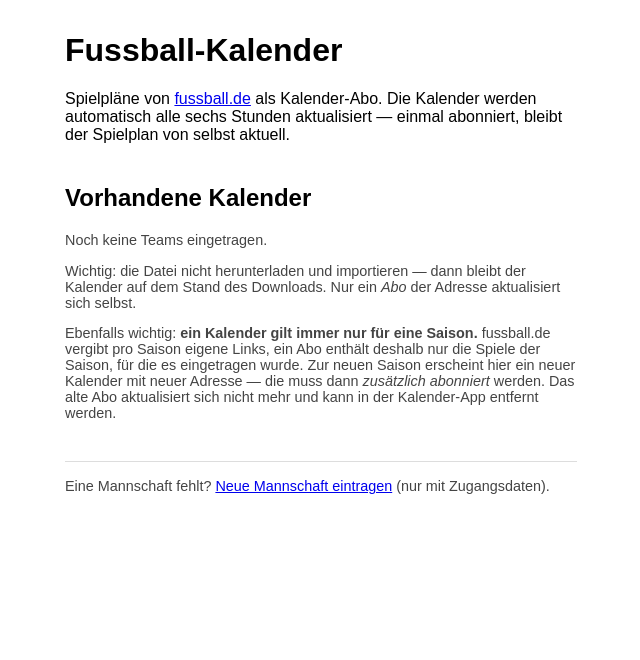
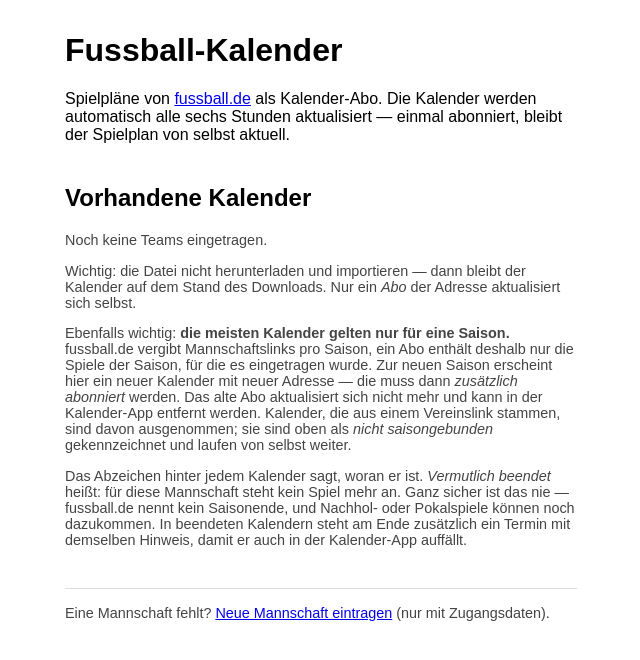
Before and after one commit to JanuszKornath/fussballcal, a PHP site: page / in a window 1280 px wide. Shown: the top 660 px of the page, without its empty margins (319-959 px from the left). Run offline with PHP 8.4, Linux system fonts and the light colour scheme.

Commit message:
Saisonende erkennen, statt es mit einem Defekt zu verwechseln
Mit Gewissheit lässt sich das Saisonende nicht bestimmen: fussball.de
liefert nur einen Spielplan für ein angefragtes Datumsfenster — kein
Saisonende, keine Spieltagszahl, keine Tabelle (fussball2csv.awk:104).
Das einzige Signal ist die Abwesenheit von Spielen, und die ist nicht
endgültig, weil Nachhol-, Relegations- und Pokalspiele folgen können.

Bisher sah das Tool dieses Signal nicht einmal. Das rollierende Fenster
(-2/+12 Monate) ließ die Ausgabe zwei Monate nach dem letzten Spiel leer
werden, und validiere_ics() behandelte "0 VEVENT" wie "OCR kaputt": Datei
verworfen, Kalender eingefroren, alle sechs Stunden dieselbe generische
FEHLER-Zeile. Saisonende und Toolchain-Defekt waren derselbe Zustand.

- saison.sh (neu): Saisonfenster aus der URL, Statusermittlung,
  Hinweis-Termin. Von update_all.sh und selftest.sh gemeinsam genutzt,
  damit die Klassifikation ohne fussball.de testbar ist.
- Fenster je Zeile aus der Saison der URL statt global rollierend.
  Bewusst großzügig über die nominelle Spielzeit hinaus: die
  Spielordnungen erlauben Ansetzungen über den 30.6. hinaus, und der BFV
  hat die Saison 2019/20 bis zum 30.6.2021 gestreckt. Zu weit kostet
  nichts, zu eng schneidet stillschweigend ab. Klebt das letzte Spiel am
  Fensterrand, warnt das Log.
- Fünf Zustände statt gültig/ungültig. Kein Zustand behauptet "Saison
  vorbei" — SAISONENDE_VERMUTLICH ist eine Heuristik und dreht auf
  LAUFEND zurück, sobald wieder ein Spiel ansteht.
- Eine terminlose Ausgabe wird nie veröffentlicht: die bestehende Datei
  ist das Archiv der Saison.
- <slug>.state neben der ICS, Abzeichen pro Kalender auf der Startseite,
  nginx liefert die Statusdateien nicht aus.
- Hinweis-Termin am Kalenderende bei vermutetem Saisonende — der einzige
  Kanal, der bestehende Abos erreicht. Verschwindet von selbst, wenn
  doch noch Spiele kommen.
- Korrektur: /verein/-Links sind gar nicht saisongebunden. Die pauschale
  Aussage "ein Kalender gilt nur für eine Saison" galt nur für
  mannschaft- und staffel-Links.

Co-Authored-By: Claude Opus 5 <noreply@anthropic.com>
Claude-Session: https://claude.ai/code/session_01F53ufc5n5JdmcqWe7D51Zm

```diff
--- a/web/common.php
+++ b/web/common.php
@@ -23,11 +23,93 @@ define('ICS_DIR',     $deployed['ics_dir']     ?? '/var/www/fussballcal/ics');
 const MAX_TEAMS = 200; // simple Obergrenze gegen Missbrauch
 
 /**
+ * Liest die Statusdatei, die update_all.sh neben die ICS legt.
+ *
+ * Format ist bewusst flach ("schlüssel=wert", #-Kommentare) — das Projekt
+ * kommt ohne Datenbank aus. Fehlt die Datei, war noch kein Update-Lauf da;
+ * dann gibt es hier ein leeres Array und die Seite zeigt keinen Saisonstatus.
+ *
+ * @return array<string, string>
+ */
+function readTeamState(string $slug): array
+{
+    if (preg_match('/^[a-z0-9_-]+$/', $slug) !== 1) {
+        return [];
+    }
+
+    $path = ICS_DIR . '/' . $slug . '.state';
+    if (!is_readable($path)) {
+        return [];
+    }
+
+    $lines = file($path, FILE_IGNORE_NEW_LINES | FILE_SKIP_EMPTY_LINES);
+    if ($lines === false) {
+        return [];
+    }
+
+    $state = [];
+    foreach ($lines as $line) {
+        if ($line === '' || str_starts_with($line, '#') || !str_contains($line, '=')) {
+            continue;
+        }
+        [$key, $value] = explode('=', $line, 2);
+        $state[trim($key)] = trim($value);
+    }
+
+    return $state;
+}
+
+/**
+ * Beschreibt den Saisonstatus eines Kalenders für die Anzeige.
+ *
+ * Bewusst zurückhaltend formuliert: "vermutlich beendet" ist eine Heuristik.
+ * fussball.de nennt kein Saisonende — das einzige Signal ist, dass keine
+ * Spiele mehr anstehen, und Nachhol- oder Pokalspiele können das zurückdrehen.
+ *
+ * @param array<string, string> $state
+ * @return array{0: string, 1: string, 2: string}|null [CSS-Klasse, Kurztext, Erklärung]
+ */
+function seasonBadge(array $state): ?array
+{
+    $saison = $state['saison'] ?? '';
+    $status = $state['status'] ?? '';
+
+    // Ohne Saison in der URL ist der Eintrag ein Vereinslink. Der ist gar nicht
+    // saisongebunden — die Abfrage an fussball.de enthält dann weder Saison noch
+    // team-id, der Kalender wandert also von selbst in die neue Saison. Für den
+    // wäre "Saison 25/26" schlicht falsch.
+    if ($saison === '' || strlen($saison) !== 4) {
+        return $status === 'LAUFEND'
+            ? ['laeuft', 'nicht saisongebunden',
+               'Ein Vereinslink umfasst alle Mannschaften und läuft mit der neuen '
+               . 'Saison von selbst weiter — dieses Abo muss nicht gewechselt werden.']
+            : null;
+    }
+
+    $label = 'Saison ' . substr($saison, 0, 2) . '/' . substr($saison, 2, 2);
+
+    return match ($status) {
+        'LAUFEND' => ['laeuft', $label, 'Es stehen noch Spiele an.'],
+        'SAISONENDE_VERMUTLICH' => ['endet', $label . ' – vermutlich beendet',
+            'Für diese Mannschaft steht kein Spiel mehr an. Zur neuen Saison wird '
+            . 'ein neuer Kalender hier erscheinen, der zusätzlich abonniert werden muss. '
+            . 'Kommen doch noch Nachhol- oder Pokalspiele, läuft dieser Kalender weiter.'],
+        'KEINE_SPIELE_MEHR_ERWARTET' => ['beendet', $label . ' – beendet',
+            'Das Saisonfenster ist abgelaufen, es sind keine weiteren Spiele zu '
+            . 'erwarten. Der Kalender bleibt als Archiv stehen.'],
+        'VORSAISON' => ['wartet', $label . ' – noch keine Spiele',
+            'Der Spielplan ist auf fussball.de noch nicht veröffentlicht.'],
+        default => null,
+    };
+}
+
+/**
  * Liest teams.txt nach der gleichen Konvention wie update_all.sh
  * (Format "slug;url", Leerzeilen und #-Kommentare werden übersprungen) und
  * reichert jeden Eintrag mit dem Status der zugehörigen ICS-Datei an.
  *
- * @return list<array{slug: string, url: string, exists: bool, mtime: ?int}>
+ * @return list<array{slug: string, url: string, exists: bool, mtime: ?int,
+ *                    state: array<string, string>}>
  */
 function readTeams(): array
 {
@@ -65,6 +147,7 @@ function readTeams(): array
             'url'    => $url,
             'exists' => $exists,
             'mtime'  => $exists ? (filemtime($icsPath) ?: null) : null,
+            'state'  => readTeamState($slug),
         ];
     }
 
@@ -176,6 +259,15 @@ function deleteTeam(string $slug): array
     $icsThere = is_file($icsPath);
     $icsGone  = !$icsThere || @unlink($icsPath);
 
+    // Die Statusdatei gehört zum Kalender und hat ohne ihn keinen Sinn. Ein
+    // Fehlschlag ist hier kein Grund zur Warnung: sie wird nie ausgeliefert,
+    // und der nächste Update-Lauf legt sie ohnehin nicht wieder an, wenn die
+    // Zeile aus teams.txt verschwunden ist.
+    $statePath = ICS_DIR . '/' . $slug . '.state';
+    if (is_file($statePath)) {
+        @unlink($statePath);
+    }
+
     if (!$removed && !$icsThere) {
         return [false, "Kalender '$slug' war nicht (mehr) eingetragen."];
     }
@@ -266,6 +358,12 @@ function pageStyles(): string
         ul.calendars li { border-top: 1px solid #ddd; padding: 0.75rem 0; }
         .slug { font-weight: bold; }
         .status { color: #666; font-size: 0.85rem; }
+        .badge { font-size: 0.75rem; padding: 0.1rem 0.4rem; border-radius: 3px;
+                 border: 1px solid transparent; white-space: nowrap; cursor: help; }
+        .badge.laeuft  { background: #e6f4ea; color: #1e4620; border-color: #b7dfc2; }
+        .badge.endet   { background: #fff4e5; color: #6b4500; border-color: #e6cfa8; }
+        .badge.beendet { background: #f2f2f2; color: #444;    border-color: #ddd; }
+        .badge.wartet  { background: #eaf1fb; color: #1c3f6e; border-color: #bcd0ea; }
         .nav { margin-top: 2.5rem; border-top: 1px solid #ddd; padding-top: 1rem;
                color: #444; font-size: 0.9rem; }
         form.delete { display: inline; }
@@ -285,7 +383,8 @@ CSS;
  * der Anmeldung, die den POST auch verarbeitet), die öffentliche index.php
  * ruft ohne auf und zeigt damit gar keine Knöpfe.
  *
- * @param list<array{slug: string, url: string, exists: bool, mtime: ?int}> $teams
+ * @param list<array{slug: string, url: string, exists: bool, mtime: ?int,
+ *                   state: array<string, string>}> $teams
  */
 function renderCalendars(array $teams, string $host, ?string $csrf = null): void
 {
@@ -310,9 +409,13 @@ function renderCalendars(array $teams, string $host, ?string $csrf = null): void
         <?php
             $webcal = 'webcal://' . $host . '/ics/' . $team['slug'] . '.ics';
             $https  = 'https://' . $host . '/ics/' . $team['slug'] . '.ics';
+            $badge  = seasonBadge($team['state']);
         ?>
         <li>
             <span class="slug"><?= htmlspecialchars($team['slug']) ?></span>
+            <?php if ($badge !== null): ?>
+                <span class="badge <?= $badge[0] ?>" title="<?= htmlspecialchars($badge[2]) ?>"><?= htmlspecialchars($badge[1]) ?></span>
+            <?php endif; ?>
             &mdash; <a href="<?= htmlspecialchars($webcal) ?>">Abonnieren</a>
             <?php if ($csrf !== null): ?>
                 <?php // Löschen ist destruktiv: nur per POST, mit CSRF-Token und
@@ -330,6 +433,10 @@ function renderCalendars(array $teams, string $host, ?string $csrf = null): void
             <span class="status">
                 <?php if ($team['mtime'] !== null): ?>
                     zuletzt aktualisiert: <?= htmlspecialchars(date('d.m.Y H:i', $team['mtime'])) ?>
+                <?php elseif (($team['state']['status'] ?? '') === 'KEINE_SPIELE_MEHR_ERWARTET'): ?>
+                    <?php // Statusdatei ohne ICS: die Saison war schon vorbei, als der
+                          // Eintrag angelegt wurde. Ein Kalender entsteht hier nicht mehr. ?>
+                    kein Kalender &ndash; für diese Saison liefert fussball.de keine Spiele
                 <?php else: ?>
                     wird beim nächsten Update erzeugt
                 <?php endif; ?>
--- a/web/index.php
+++ b/web/index.php
@@ -39,13 +39,22 @@ $teams = readTeams();
        dann bleibt der Kalender auf dem Stand des Downloads. Nur ein
        <em>Abo</em> der Adresse aktualisiert sich selbst.</p>
 
-    <p class="hint">Ebenfalls wichtig: <strong>ein Kalender gilt immer nur für
-       eine Saison.</strong> fussball.de vergibt pro Saison eigene Links, ein
-       Abo enthält deshalb nur die Spiele der Saison, für die es eingetragen
-       wurde. Zur neuen Saison erscheint hier ein neuer Kalender mit neuer
-       Adresse — die muss dann <em>zusätzlich abonniert</em> werden. Das alte
-       Abo aktualisiert sich nicht mehr und kann in der Kalender-App entfernt
-       werden.</p>
+    <p class="hint">Ebenfalls wichtig: <strong>die meisten Kalender gelten nur
+       für eine Saison.</strong> fussball.de vergibt Mannschaftslinks pro
+       Saison, ein Abo enthält deshalb nur die Spiele der Saison, für die es
+       eingetragen wurde. Zur neuen Saison erscheint hier ein neuer Kalender mit
+       neuer Adresse — die muss dann <em>zusätzlich abonniert</em> werden. Das
+       alte Abo aktualisiert sich nicht mehr und kann in der Kalender-App
+       entfernt werden. Kalender, die aus einem Vereinslink stammen, sind davon
+       ausgenommen; sie sind oben als <em>nicht saisongebunden</em>
+       gekennzeichnet und laufen von selbst weiter.</p>
+
+    <p class="hint">Das Abzeichen hinter jedem Kalender sagt, woran er ist.
+       <em>Vermutlich beendet</em> heißt: für diese Mannschaft steht kein Spiel
+       mehr an. Ganz sicher ist das nie — fussball.de nennt kein Saisonende,
+       und Nachhol- oder Pokalspiele können noch dazukommen. In beendeten
+       Kalendern steht am Ende zusätzlich ein Termin mit demselben Hinweis,
+       damit er auch in der Kalender-App auffällt.</p>
 
     <p class="nav">Eine Mannschaft fehlt?
        <a href="/add_team.php">Neue Mannschaft eintragen</a> (nur mit Zugangsdaten).</p>
```
Also changed, not shown: web/add_team.php (+14 -7 lines), README.md, 5 other files.
